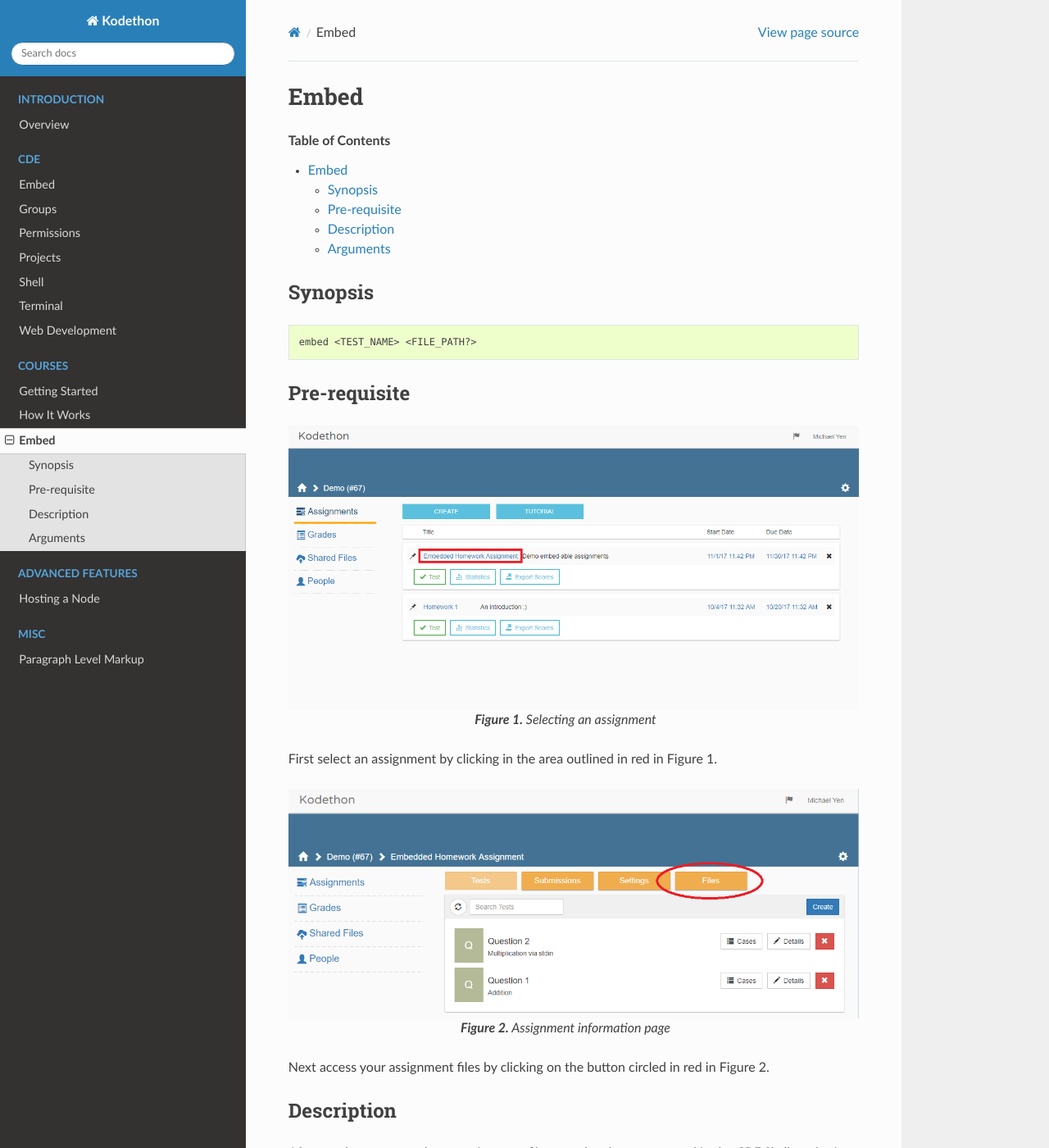
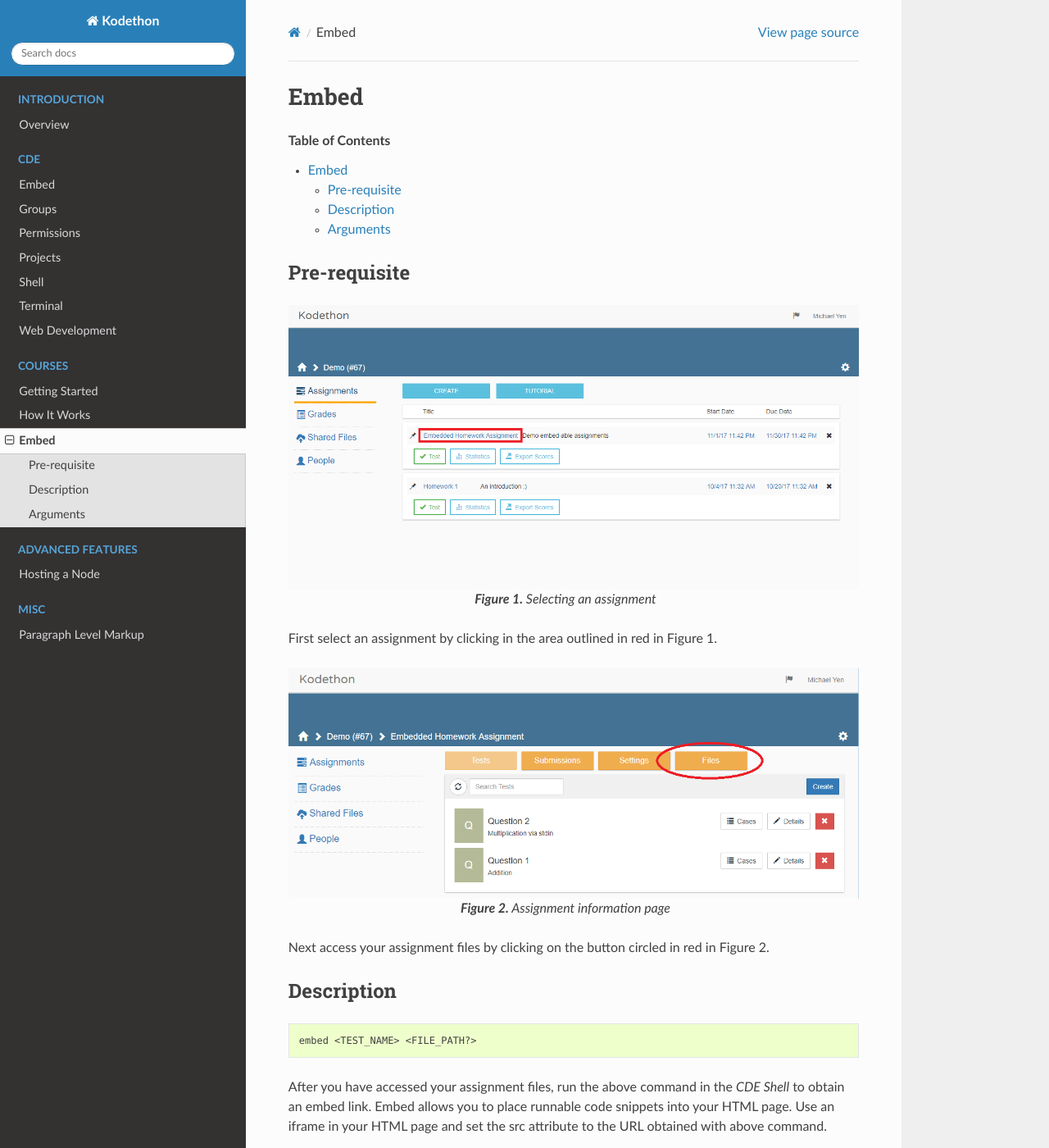
Before and after one commit to kodethon/Docs, a Sphinx documentation site: the page built from source/courses/embed.rst, in a window 1280 px wide and 1400 px high. Shown: the whole window at 82% size. Built offline with Sphinx 7.4.7 and the Read the Docs theme 2.0.0, drawn with Linux system fonts in a browser that asks for light colours; pages that are not in the unit, such as notebooks, are missing from menus.

Commit message:
Add minor details to overview section and Update to courses embed

```diff
--- a/source/courses/embed.rst
+++ b/source/courses/embed.rst
@@ -3,13 +3,6 @@
 *******************
 
 .. contents:: Table of Contents
-
-Synopsis
-================
-
-::
-
-    embed <TEST_NAME> <FILE_PATH?>
 
 Pre-requisite
 ================
--- a/source/introduction/overview.rst
+++ b/source/introduction/overview.rst
@@ -1,3 +1,5 @@
 *******************
 Overview
 *******************
+
+The documentation is divided into two main sections: CDE (Cloud Development Environment) and Courses.
```
Also changed, not shown: other parts of source/courses/embed.rst (+4 -0 lines).
